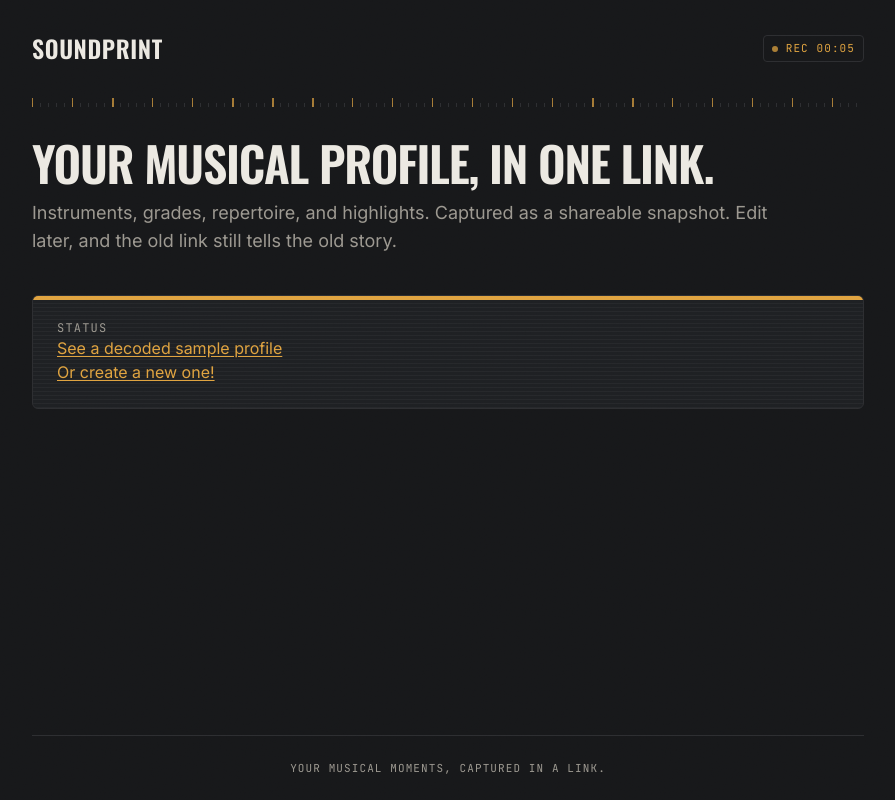
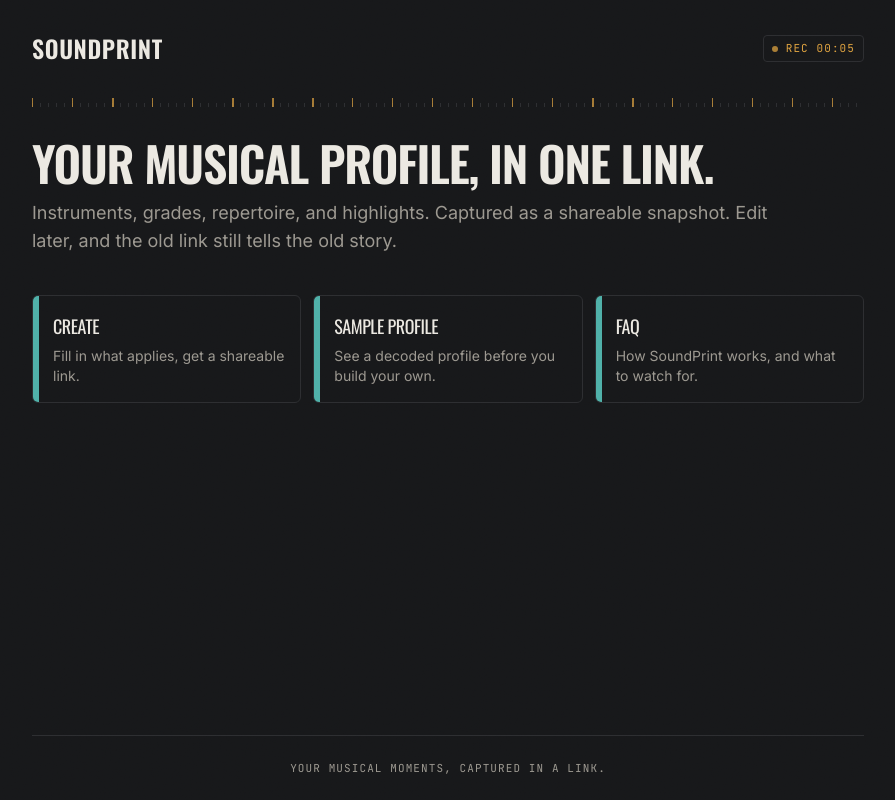
Before and after one commit to JordanAlec/soundprint, a Next.js app: page / in a window 1280 px wide. Shown: the whole page, without its empty margins (192-1087 px from the left). Built offline with nearby package versions, Linux system fonts and the light colour scheme.

Commit message:
feat(home): replace text nav links with home nav tiles
Swaps the plain underlined <br>-separated links for a row of link tiles, reusing the accent-bar card style already established by instrument-card.tsx.

```diff
--- a/app/(default)/page.tsx
+++ b/app/(default)/page.tsx
@@ -1,10 +1,5 @@
-import PanelRidge from "@/components/layout/panel-ridge";
 import SubHeaderSection from "@/components/layout/sub-header-section";
-import Link from "next/link";
-import { encodeProfileToken } from "@/lib/profile/token";
-import { SAMPLE_PROFILE } from "@/lib/profile/profile-schema";
-
-const sampleProfileToken = encodeProfileToken(SAMPLE_PROFILE);
+import HomeNav from "@/components/home/home-nav";
 
 export default function Home() {
   return (
@@ -18,23 +13,7 @@
         </p>
       </SubHeaderSection>
 
-      <PanelRidge>
-        <div>
-          <p className="font-mono text-xs uppercase tracking-widest text-ink-muted">
-            Status
-          </p>
-
-          <Link href={`/profile/${sampleProfileToken}`} className="text-accent underline underline-offset-2">
-              See a decoded sample profile
-          </Link>
-
-          <br />
-
-          <Link href="/create" className="text-accent underline underline-offset-2">
-              Or create a new one!
-          </Link>
-        </div>
-      </PanelRidge>
+      <HomeNav />
 
     </div>
   );
--- /dev/null
+++ b/components/home/home-nav-item.tsx
@@ -0,0 +1,24 @@
+import NextLink from "next/link";
+
+interface Props {
+  href: string;
+  label: string;
+  description: string;
+}
+
+export default function HomeNavItem({ href, label, description }: Props) {
+  return (
+    <NextLink
+      href={href}
+      className="group relative flex flex-col gap-1.5 overflow-hidden rounded-card border border-border bg-canvas py-4 pl-5 pr-4 transition-colors hover:bg-surface-hover"
+    >
+      <span
+        className="absolute inset-y-0 left-0 w-1.5 bg-accent-2 transition-colors group-hover:bg-accent"
+        aria-hidden
+      />
+
+      <p className="font-display text-lg uppercase tracking-tight">{label}</p>
+      <p className="text-sm text-ink-muted">{description}</p>
+    </NextLink>
+  );
+}
--- /dev/null
+++ b/components/home/home-nav.tsx
@@ -0,0 +1,33 @@
+import { encodeProfileToken } from "@/lib/profile/token";
+import { SAMPLE_PROFILE } from "@/lib/profile/profile-schema";
+import HomeNavItem from "./home-nav-item";
+
+export default async function HomeNav() {
+  const sampleProfileToken = await encodeProfileToken(SAMPLE_PROFILE);
+
+  const items = [
+    {
+      href: "/create",
+      label: "Create",
+      description: "Fill in what applies, get a shareable link.",
+    },
+    {
+      href: `/profile/${sampleProfileToken}`,
+      label: "Sample profile",
+      description: "See a decoded profile before you build your own.",
+    },
+    {
+      href: "/faq",
+      label: "FAQ",
+      description: "How SoundPrint works, and what to watch for.",
+    },
+  ];
+
+  return (
+    <div className="grid grid-cols-1 gap-3 sm:grid-cols-3">
+      {items.map((item) => (
+        <HomeNavItem key={item.href} {...item} />
+      ))}
+    </div>
+  );
+}
```
